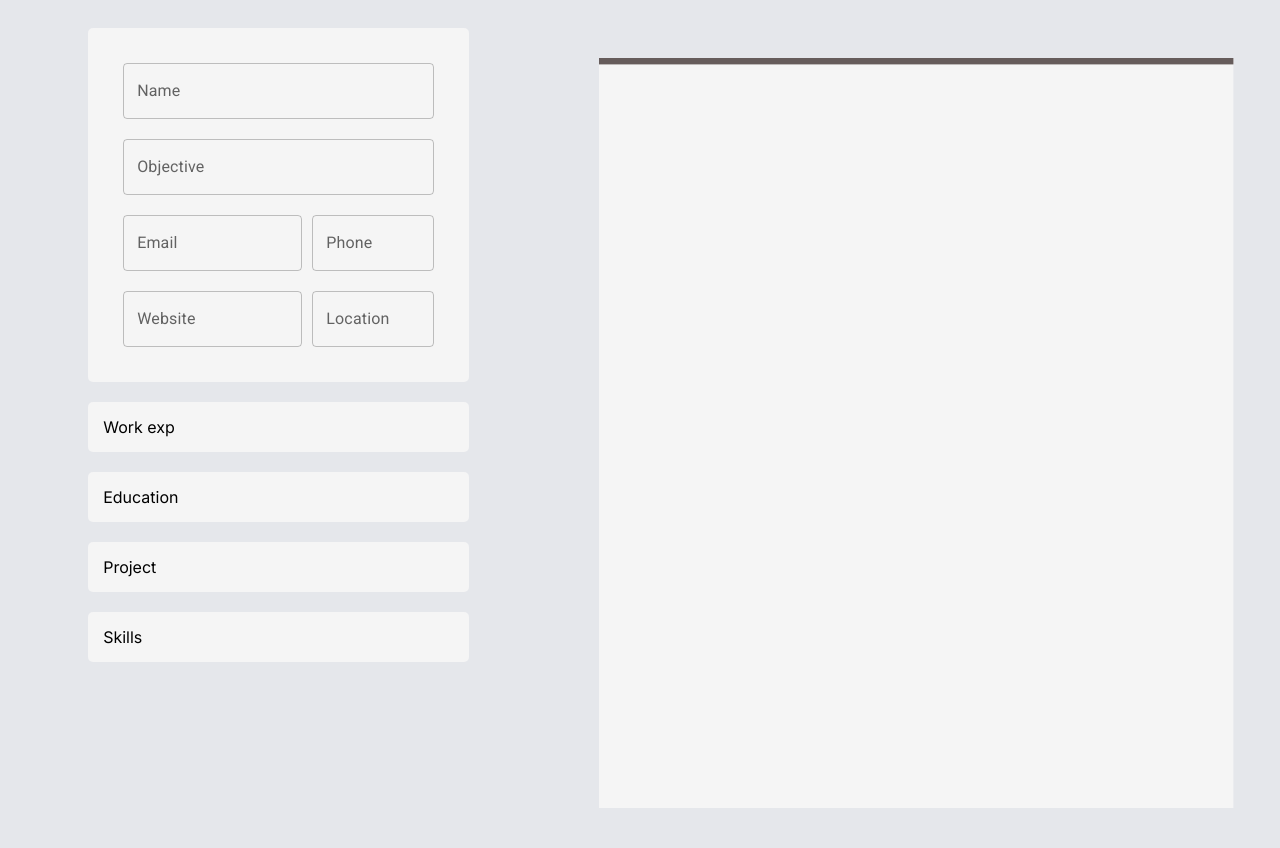
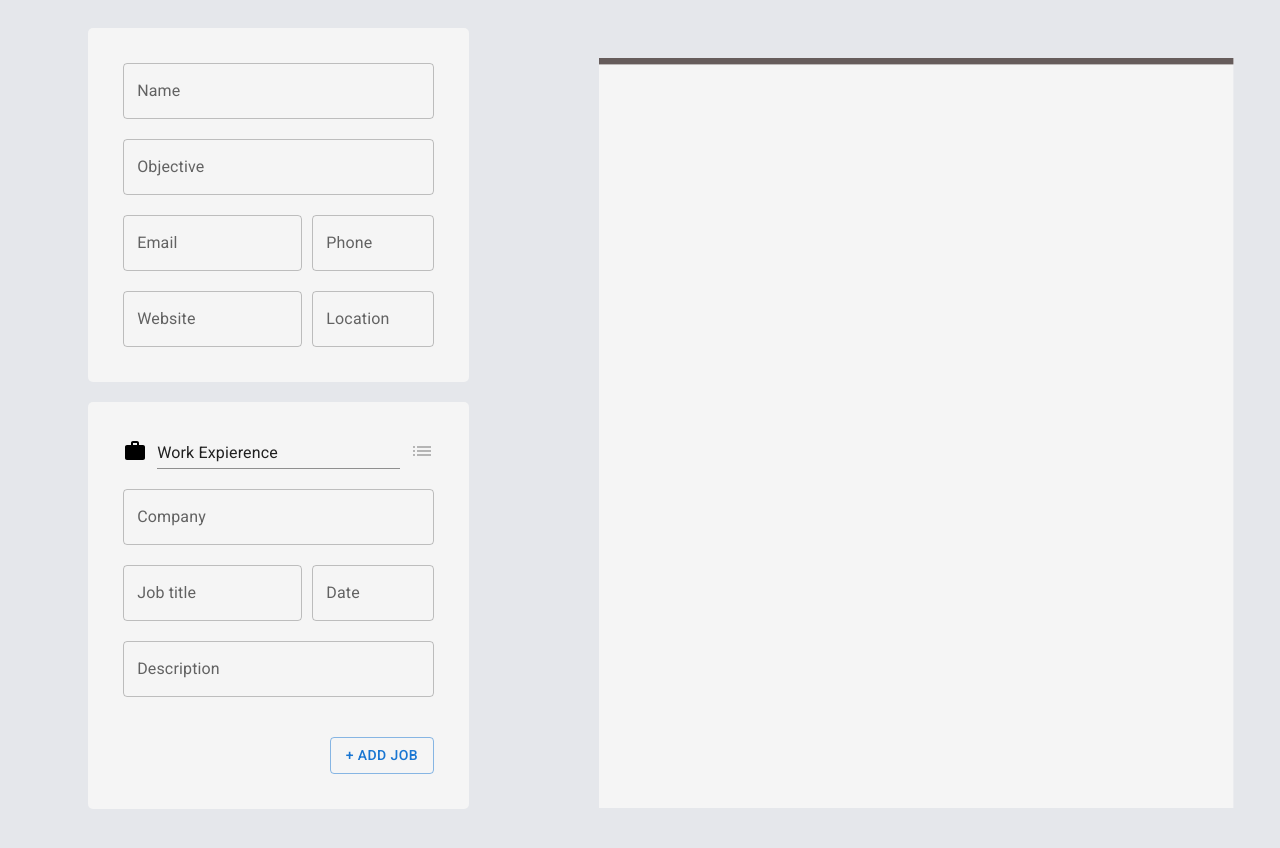
Before and after one commit to mart8ins/cv-generator, a Next.js app: page / in a window 1280 px wide. Shown: the top 848 px of the page. Built offline with nearby package versions, Linux system fonts and the light colour scheme.

Commit message:
created core of work expierence inputs

```diff
--- a/src/app/components/userInputs/UserInputs.tsx
+++ b/src/app/components/userInputs/UserInputs.tsx
@@ -2,7 +2,7 @@ import DetailsInput from "./components/DetailsInput";
 import EducationInput from "./components/EducationInput";
 import ProjectsInput from "./components/ProjectsInput";
 import SkillsInput from "./components/SkillsInput";
-import WorkExperienceInput from "./components/WorkExperienceInput";
+import WorkExperienceInput from "./components/work-expierence/WorkExperienceInput";
 
 export default function UserInputs() {
     return (
@@ -15,7 +15,7 @@ export default function UserInputs() {
             <WorkExperienceInput />
             </div>
 
-            <div className="inputs-container">
+            {/* <div className="inputs-container">
             <EducationInput />
             </div>
 
@@ -25,7 +25,7 @@ export default function UserInputs() {
 
             <div className="inputs-container">
             <SkillsInput />
-            </div>
+            </div> */}
         </div>
     );
 }
--- a/src/app/components/userInputs/components/WorkExperienceInput.tsx
+++ /dev/null
@@ -1,3 +0,0 @@
-export default function WorkExperienceInput() {
-    return <div>Work exp</div>;
-}
--- /dev/null
+++ b/src/app/components/userInputs/components/work-expierence/WorkExperienceInput.tsx
@@ -0,0 +1,97 @@
+import { CvContext } from "@/app/context/context";
+import { useContext } from "react";
+import { TextField, Button } from "@mui/material";
+import WorkIcon from "@mui/icons-material/Work";
+import ListIcon from "@mui/icons-material/List";
+
+export default function WorkExperienceInput() {
+    const { workExperience, setWorkExperience, workExperienceAll, setWorkExperienceAll } = useContext(CvContext);
+
+    return (
+        <div>
+            <div className="expierence-input-group">
+                <div className="expierence-title-countainer">
+                    <div className="expierence-title-icon">
+                        <WorkIcon />
+                    </div>
+                    <div className="expierence-title-input">
+                        <TextField
+                            onChange={(e) =>
+                                setWorkExperienceAll({
+                                    ...workExperienceAll,
+                                    title: e.target.value,
+                                })
+                            }
+                            id="standard-basic"
+                            fullWidth
+                            variant="standard"
+                            value={workExperienceAll.title}
+                        />
+                    </div>
+                    <div className="expierence-title-options">
+                        <ListIcon color="disabled" />
+                    </div>
+                </div>
+            </div>
+            <div className="expierence-input-group">
+                <TextField
+                    fullWidth
+                    onChange={(e) =>
+                        setWorkExperience({
+                            ...workExperience,
+                            company: e.target.value,
+                        })
+                    }
+                    id="outlined-basic"
+                    label="Company"
+                    variant="outlined"
+                />
+            </div>
+            <div className="expierence-input-group expierence-fields-one-line">
+                <TextField
+                    fullWidth
+                    onChange={(e) =>
+                        setWorkExperience({
+                            ...workExperience,
+                            job_title: e.target.value,
+                        })
+                    }
+                    id="outlined-basic"
+                    label="Job title"
+                    variant="outlined"
+                />
+                <div className="expierence-input-group-right-item">
+                    <TextField
+                        fullWidth
+                        onChange={(e) =>
+                            setWorkExperience({
+                                ...workExperience,
+                                date: e.target.value,
+                            })
+                        }
+                        id="outlined-basic"
+                        label="Date"
+                        variant="outlined"
+                    />
+                </div>
+            </div>
+            <div className="expierence-input-group">
+                <TextField
+                    fullWidth
+                    onChange={(e) =>
+                        setWorkExperience({
+                            ...workExperience,
+                            description: e.target.value,
+                        })
+                    }
+                    id="outlined-basic"
+                    label="Description"
+                    variant="outlined"
+                />
+            </div>
+            <div className="expierence-input-group add-new-job-btn">
+                <Button variant="outlined">+ Add Job</Button>
+            </div>
+        </div>
+    );
+}
--- a/src/app/context/context.jsx
+++ b/src/app/context/context.jsx
@@ -13,7 +13,10 @@ const CvContextProvider = ({ children }) => {
         location: ""
     });
 
-    const [workExperienceAll, setWorkExperienceAll] = useState([]);
+    const [workExperienceAll, setWorkExperienceAll] = useState({
+        title: "Work Expierence",
+        data: []
+    });
     const [workExperience, setWorkExperience] = useState({
         id: uuidv4(),
         company: "",
@@ -25,7 +28,7 @@ const CvContextProvider = ({ children }) => {
 
 
     return (
-        <CvContext.Provider value={{details, setDetails}}>
+        <CvContext.Provider value={{details, setDetails, workExperience, setWorkExperience,workExperienceAll, setWorkExperienceAll}}>
             {children}
         </CvContext.Provider>
     );
--- a/src/app/globals.css
+++ b/src/app/globals.css
@@ -25,13 +25,13 @@ body {
 }
 
 /* DETAILS INPUTS */
-.details-fields-one-line {
+.details-fields-one-line, .expierence-fields-one-line {
     display: flex;
 }
-.details-input-group {
+.details-input-group, .expierence-input-group {
     margin: 20px;
 }
-.details-input-group-right-item {
+.details-input-group-right-item, .expierence-input-group-right-item {
     margin-left: 10px;
 }
 
@@ -82,3 +82,23 @@ body {
 .details-contact {
     margin-left: 8px;
 }
+
+/* WORK EXPIERENCE */
+.expierence-title-countainer {
+    display: flex;
+    align-items: center;
+}
+.expierence-title-icon {
+    margin-right: 10px;
+}
+.expierence-title-input {
+    width: 100%;
+    font-weight: bold;
+    font-size: 20px;
+}
+.expierence-title-options {
+    margin-left: 10px;
+}
+.add-new-job-btn {
+    float: right;
+}
```
